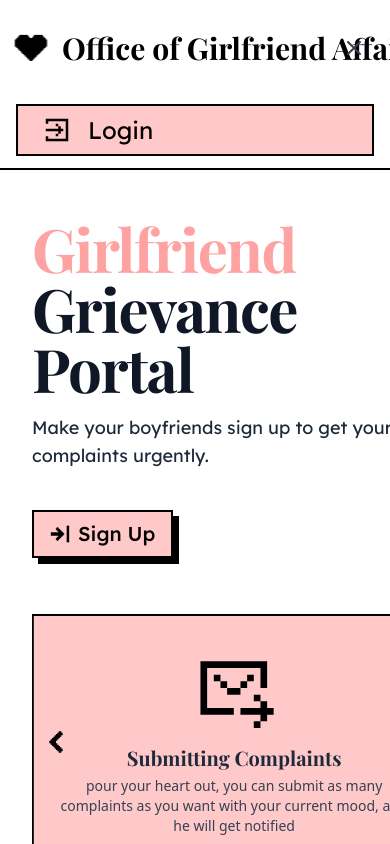
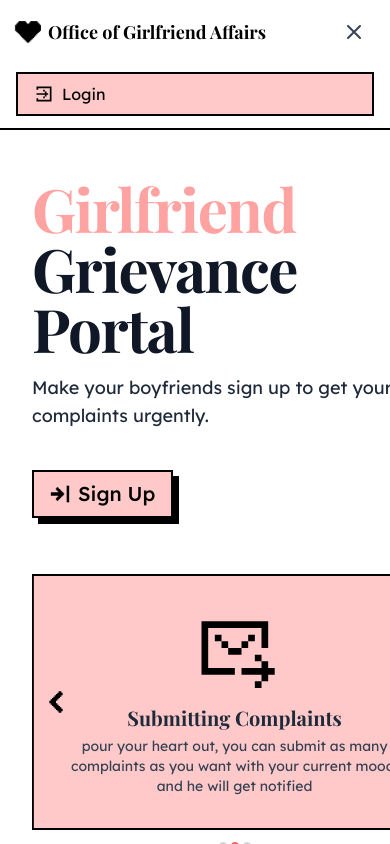
Before and after one commit to aarushqt/what, a Next.js app: page / in a window 390 px wide. Both pictures are taken after a click on the button 354 px from the left and 48 px from the top of the page. Shown: the top 844 px of the page. Built offline with nearby package versions, Linux system fonts and the light colour scheme; no server answers; a web font is replaced by a local one.

Commit message:
Enhance loading indicators with heartbeat animation in Auth, DashboardClient, and Home components; update Navbar styling for improved responsiveness.

```diff
--- a/src/app/auth/page.tsx
+++ b/src/app/auth/page.tsx
@@ -371,7 +371,15 @@ function AuthContent() {
 }
 
 function AuthLoading() {
-    return <div className="min-h-screen flex items-center justify-center">Loading auth page...</div>;
+    return <div className="min-h-screen w-full flex items-center justify-center">
+        <Image
+            src="/heart.svg"
+            width={100}
+            height={100}
+            alt="Heart Logo"
+            className="animate-heartbeat"
+        />
+    </div>;
 }
 
 export default function Auth() {
--- a/src/app/dashboard/DashboardClient.tsx
+++ b/src/app/dashboard/DashboardClient.tsx
@@ -3,6 +3,7 @@
 import { useEffect, useState } from 'react';
 import Navbar from '@/components/Navbar';
 import { formatDistanceToNow, format } from 'date-fns';
+import Image from 'next/image';
 
 interface Message {
     id: string;
@@ -166,7 +167,15 @@ export default function DashboardClient({ }: { user: User }) {
         }));
     };
 
-    if (loading) return <div className="p-4">Loading...</div>;
+    if (loading) return <div className="min-h-screen w-full flex items-center justify-center">
+        <Image
+            src="/heart.svg"
+            width={100}
+            height={100}
+            alt="Heart Logo"
+            className="animate-heartbeat"
+        />
+    </div>;
 
     return (
         <div>
--- a/src/app/page.tsx
+++ b/src/app/page.tsx
@@ -95,14 +95,14 @@ const HeroSection = () => {
                         alt={`Icon for ${item.title}`}
                         fill
                         className="object-contain"
-                        sizes="(max-width: 640px) 80px, (max-width: 768px) 96px, 112px"
+                        sizes="(max-width: 640px) 120px, (max-width: 768px) 180px, 200px"
                       />
                     </div>
 
                     <h3 className="text-xl sm:text-2xl md:text-3xl font-playfair font-bold text-gray-800 mb-1 sm:mb-2 text-center break-words">
                       {item.title}
                     </h3>
-                    <p className="text-sm sm:text-base text-gray-700 text-center px-2 break-words">
+                    <p className="text-sm sm:text-base font-lexend text-gray-700 text-center px-2 break-words">
                       {item.content}
                     </p>
                   </div>
@@ -160,7 +160,17 @@ export default function Home() {
   }, [session, router]);
 
   if (status === 'loading') {
-    return <div className="min-h-screen flex items-center justify-center">Loading...</div>;
+    return (
+      <div className="min-h-screen w-full flex items-center justify-center">
+        <Image
+          src="/heart.svg"
+          width={100}
+          height={100}
+          alt="Heart Logo"
+          className="animate-heartbeat"
+        />
+      </div>
+    );
   }
 
   return (
--- a/src/app/share/[slug]/SubmitForm.tsx
+++ b/src/app/share/[slug]/SubmitForm.tsx
@@ -51,7 +51,7 @@ export default function SubmitForm({ slug, submitMessage }: SubmitFormProps) {
                             required
                             disabled={isSubmitting}
                         />
-                        <span className="text-3xl inline-block p-2 rounded-full peer-checked:border-2 peer-checked:border-black">{emoji}</span>
+                        <span className="text-3xl inline-block p-2 rounded-full peer-checked:border-2 peer-checked:border-black peer-checked:bg-red-200">{emoji}</span>
                     </label>
                 ))}
             </div>
--- a/src/components/Navbar.tsx
+++ b/src/components/Navbar.tsx
@@ -16,17 +16,17 @@ export default function Navbar() {
     return (
         <nav className="bg-white border-b-2">
             <div className="max-w-7xl mx-auto px-4 sm:px-6 lg:px-8">
-                <div className="flex justify-between h-24">
+                <div className="flex justify-between h-16 sm:h-20 md:h-24">
                     <div className="flex items-center">
-                        <Link href="/" className="flex-shrink-0 flex items-center gap-4">
+                        <Link href="/" className="flex-shrink-0 flex items-center gap-2 sm:gap-4">
                             <Image
                                 src="/heart.svg"
-                                width={30}
-                                height={30}
+                                width={24}
+                                height={24}
                                 alt="Heart Logo"
-                                className='animate-heartbeat'
+                                className='animate-heartbeat sm:w-[30px] sm:h-[30px]'
                             />
-                            <span className="text-3xl font-bold font-playfair text-black">Office of Girlfriend Affairs</span>
+                            <span className="text-lg sm:text-xl md:text-2xl lg:text-3xl font-bold font-playfair text-black">Office of Girlfriend Affairs</span>
                         </Link>
                     </div>
 
@@ -34,11 +34,12 @@ export default function Navbar() {
                     <div className="hidden sm:flex items-center font-lexend">
                         {status === 'authenticated' ? (
                             <div className="flex items-center space-x-4">
-                                <p className="text-2xl">Hey, <span className='font-bold'>{session.user?.name || 'User'}</span></p>
+                                <p className="text-base sm:text-xl lg:text-2xl">Hey, <span className='font-bold'>{session.user?.name || 'User'}</span></p>
                                 <button
                                     onClick={() => signOut({ callbackUrl: '/' })}
-                                    className="py-2 px-6 bg-red-200 flex items-center gap-4 font-lexend hover:shadow-[10px_10px_0px_0px_rgba(0,0,0)] text-2xl border-2 transition duration-300"
-                                ><svg width="30" height="30" viewBox="0 0 24 24" fill="none" xmlns="http://www.w3.org/2000/svg">
+                                    className="py-1.5 px-4 lg:py-2 lg:px-6 bg-red-200 flex items-center gap-2 lg:gap-4 font-lexend hover:shadow-[5px_5px_0px_0px_rgba(0,0,0)] sm:hover:shadow-[10px_10px_0px_0px_rgba(0,0,0)] text-base sm:text-xl lg:text-2xl border-2 transition duration-300"
+                                >
+                                    <svg width="24" height="24" viewBox="0 0 24 24" fill="none" xmlns="http://www.w3.org/2000/svg" className="w-5 h-5 sm:w-6 sm:h-6 lg:w-7 lg:h-7">
                                         <path fillRule="evenodd" clipRule="evenodd" d="M5 3H19H21V5V7H19V5H5V19H19V17H21V19V21H19H5H3V19V5V3H5ZM21 11H19V9H17V7H15V9H17V11H7V13L17 13V15H15V17H17V15H19V13L21 13V11Z" fill="black" />
                                     </svg>
                                     Logout
@@ -47,8 +48,9 @@ export default function Navbar() {
                         ) : (
                             <Link
                                 href="/auth?mode=signin"
-                                className="py-2 px-6 bg-red-200 flex items-center gap-4 font-lexend hover:shadow-[10px_10px_0px_0px_rgba(0,0,0)] text-2xl border-2 transition duration-300"
-                            ><svg width="30" height="30" viewBox="0 0 24 24" fill="none" xmlns="http://www.w3.org/2000/svg">
+                                className="py-1.5 px-4 lg:py-2 lg:px-6 bg-red-200 flex items-center gap-2 lg:gap-4 font-lexend hover:shadow-[5px_5px_0px_0px_rgba(0,0,0)] sm:hover:shadow-[10px_10px_0px_0px_rgba(0,0,0)] text-base sm:text-xl lg:text-2xl border-2 transition duration-300"
+                            >
+                                <svg width="24" height="24" viewBox="0 0 24 24" fill="none" xmlns="http://www.w3.org/2000/svg" className="w-5 h-5 sm:w-6 sm:h-6 lg:w-7 lg:h-7">
                                     <path fillRule="evenodd" clipRule="evenodd" d="M5 3H3V5V7H5V5H19V19H5V17H3V19V21H5H19H21V19V5V3H19H5ZM17 11H15V9H13V7H11V9H13V11H3V13L13 13V15H11V17H13V15H15V13L17 13V11Z" fill="black" />
                                 </svg>
                                 Log In
@@ -84,11 +86,12 @@ export default function Navbar() {
                     <div className="pt-2 pb-3 space-y-1 px-4">
                         {status === 'authenticated' ? (
                             <>
-                                <div className="mb-2 text-gray-700">Hey, {session.user?.name || 'User'}</div>
+                                <div className="mb-2 text-base text-gray-700">Hey, {session.user?.name || 'User'}</div>
                                 <button
                                     onClick={() => signOut({ callbackUrl: '/' })}
-                                    className="w-full text-left py-2 px-6 flex items-center gap-4 bg-red-200 font-lexend hover:bg-red-100 text-2xl border-2 transition duration-300"
-                                ><svg width="30" height="30" viewBox="0 0 24 24" fill="none" xmlns="http://www.w3.org/2000/svg">
+                                    className="w-full text-left py-2 px-4 flex items-center gap-2 bg-red-200 font-lexend hover:bg-red-100 text-base border-2 transition duration-300"
+                                >
+                                    <svg width="20" height="20" viewBox="0 0 24 24" fill="none" xmlns="http://www.w3.org/2000/svg">
                                         <path fillRule="evenodd" clipRule="evenodd" d="M5 3H19H21V5V7H19V5H5V19H19V17H21V19V21H19H5H3V19V5V3H5ZM21 11H19V9H17V7H15V9H17V11H7V13L17 13V15H15V17H17V15H19V13L21 13V11Z" fill="black" />
                                     </svg>
                                     Logout
@@ -97,8 +100,9 @@ export default function Navbar() {
                         ) : (
                             <Link
                                 href="/auth?mode=signin"
-                                className="py-2 px-6 flex items-center gap-4 bg-red-200 font-lexend hover:bg-red-100 text-2xl border-2 transition duration-300"
-                            ><svg width="30" height="30" viewBox="0 0 24 24" fill="none" xmlns="http://www.w3.org/2000/svg">
+                                className="w-full py-2 px-4 flex items-center gap-2 bg-red-200 font-lexend hover:bg-red-100 text-base border-2 transition duration-300"
+                            >
+                                <svg width="20" height="20" viewBox="0 0 24 24" fill="none" xmlns="http://www.w3.org/2000/svg">
                                     <path fillRule="evenodd" clipRule="evenodd" d="M5 3H3V5V7H5V5H19V19H5V17H3V19V21H5H19H21V19V5V3H19H5ZM17 11H15V9H13V7H11V9H13V11H3V13L13 13V15H11V17H13V15H15V13L17 13V11Z" fill="black" />
                                 </svg>
                                 Login
```
